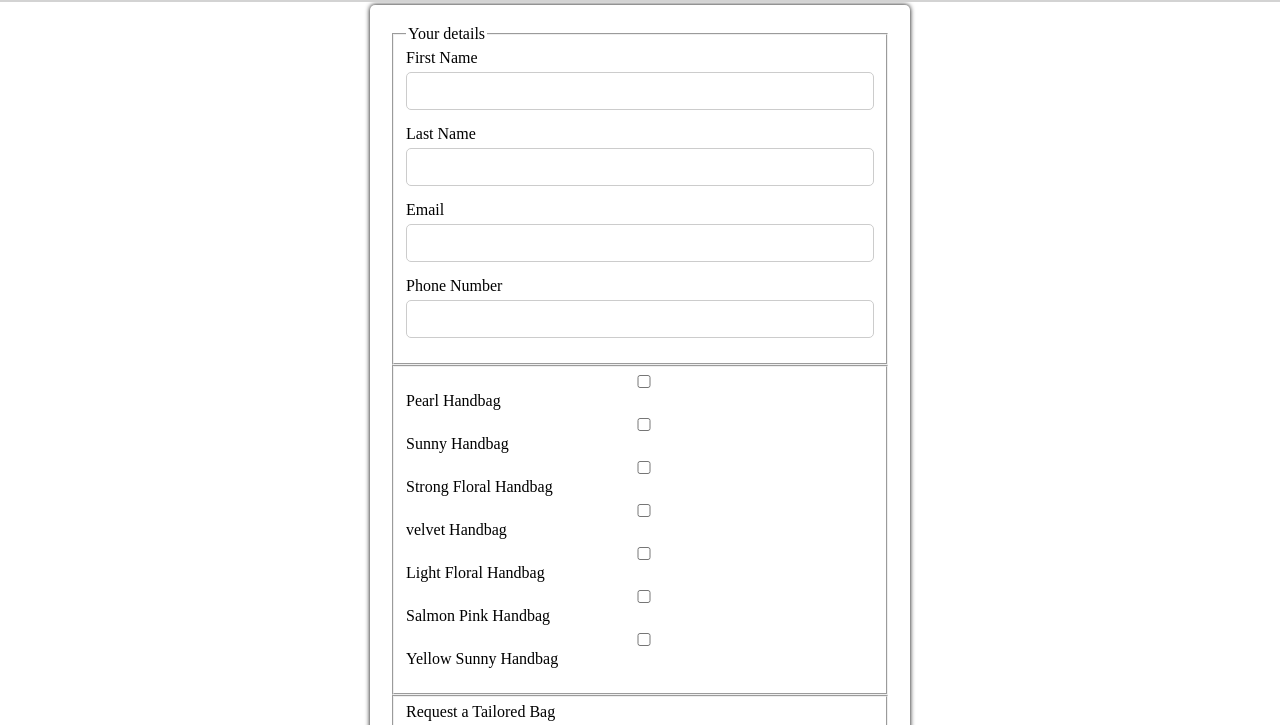
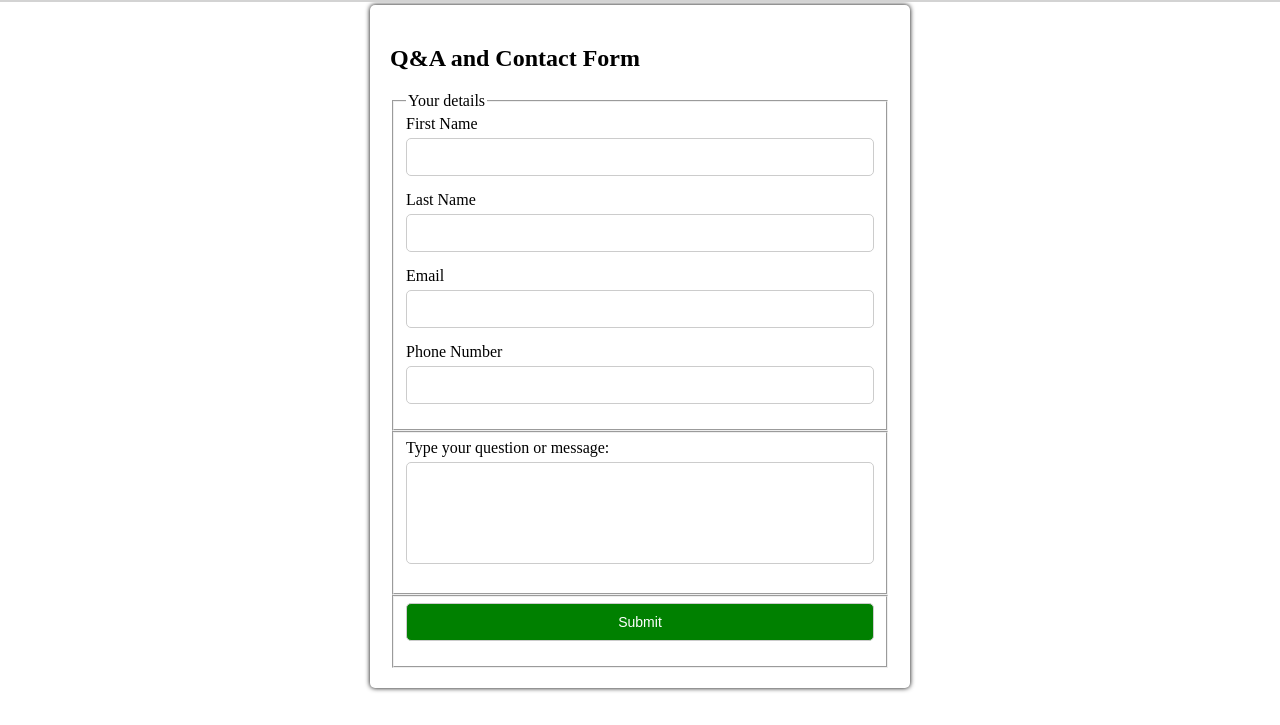
Before and after one commit to DavidMonteiro/touch-bags, a plain HTML site: page contact.html in a window 1280 px wide. Shown: the part 75-800 px from the top of the page. Drawn offline with Linux system fonts and the light colour scheme.

Commit message:
feat: Contact page update, users have a proper Q&A form now!

```diff
--- a/contact.html
+++ b/contact.html
@@ -28,6 +28,7 @@
 
     <!--Contact / Order section -->
     <section class="form-container">
+        <h2>Q&A and Contact Form</h2>
         <form action="https://formspree.io/f/xknlrydz" method="post">
             <fieldset>
                 <legend>Your details</legend>
@@ -51,40 +52,8 @@
             <fieldset>
                 <div class="form-group">
                     <div>
-                        <input type="checkbox" id="pear-bag" name="pear">
-                        <label for="pear-bag">Pearl Handbag</label>
-                    </div>
-                    <div>
-                        <input type="checkbox" id="sunny-bag" name="sunny">
-                        <label for="sunny-bag">Sunny Handbag</label>
-                    </div>
-                    <div>
-                        <input type="checkbox" id="strong-floral-bag" name="strong-floral">
-                        <label for="strong-floral-bag">Strong Floral Handbag</label>
-                    </div>
-                    <div>
-                        <input type="checkbox" id="velvet-bag-checkbox" name="velvet">
-                        <label for="velvet-bag-checkbox">velvet Handbag</label>
-                    </div>
-                    <div>
-                        <input type="checkbox" id="light-floral-bag-checkbox" name="light-floral">
-                        <label for="light-floral-bag-checkbox">Light Floral Handbag</label>
-                    </div>
-                    <div>
-                        <input type="checkbox" id="salmon-pink-bag-checkbox" name="salmon-pink">
-                        <label for="salmon-pink-bag-checkbox">Salmon Pink Handbag</label>
-                    </div>
-                    <div>
-                        <input type="checkbox" id="yellow-sunny-bag-checkbox" name="yellow-sunny">
-                        <label for="yellow-sunny-bag-checkbox">Yellow Sunny Handbag</label>
-                    </div>
-                </div>
-            </fieldset>
-            <fieldset>
-                <div class="form-group">
-                    <div>
-                        <label for="tailored">Request a Tailored Bag</label>
-                        <textarea name="tailored" id="tailored" rows="5"></textarea>
+                        <label for="tailored">Type your question or message:</label>
+                        <textarea name="tailored" id="tailored" rows="5" required></textarea>
                     </div>
                 </div>
 
```
